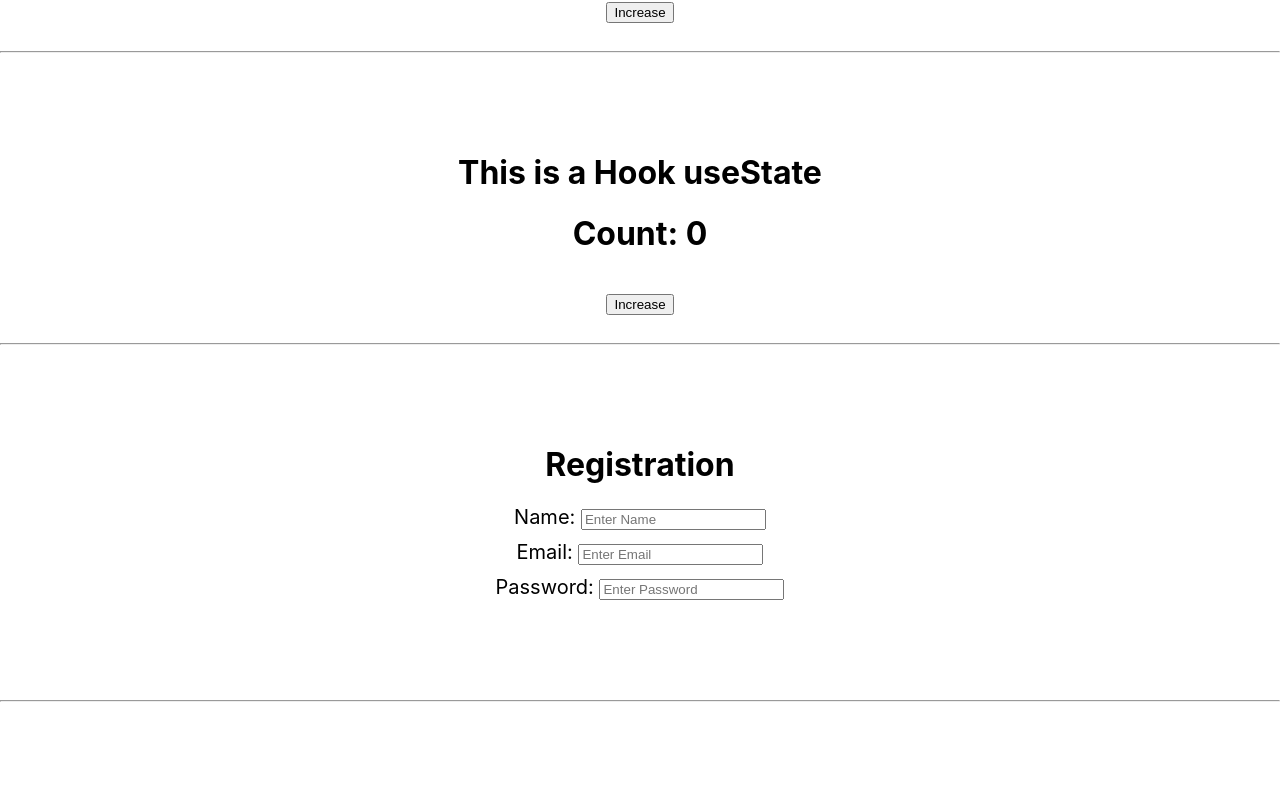
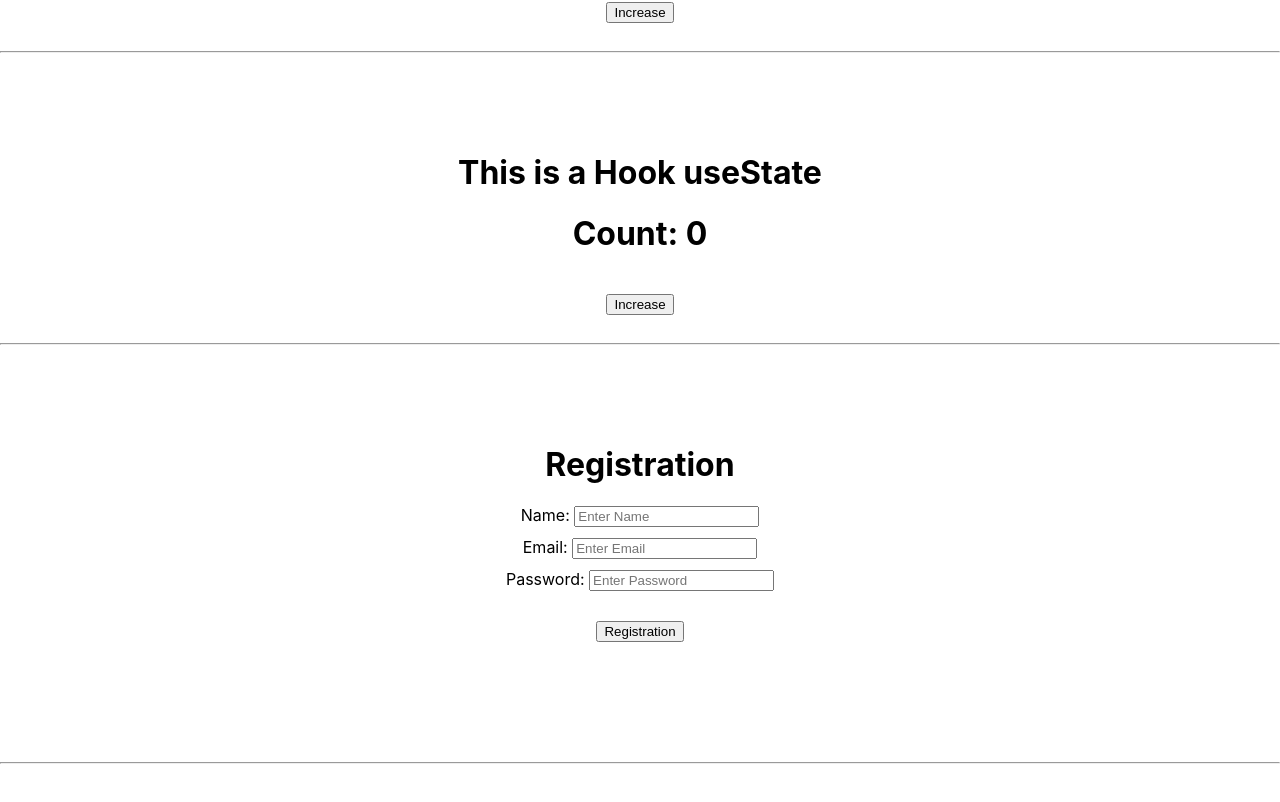
Before and after one commit to mohit838/React-Basic-Tutorial, a React (Create React App) app in the folder web-development-tutorial/: page / in a window 1280 px wide. Shown: the part 2175-2977 px from the top of the page. Built offline with nearby package versions, Linux system fonts and the light colour scheme.

Commit message:
form control

```diff
--- a/web-development-tutorial/src/component/fromControl/SubmitForm.js
+++ b/web-development-tutorial/src/component/fromControl/SubmitForm.js
@@ -1,27 +1,104 @@
-import React from 'react'
-import './style.css';
+import React, { useState } from 'react'
+// import './style.css';
+
+//Another way to create style
+import style from './style.css';
 
 export default function SubmitForm() {
+
+
+    //Another way to use {Dis-Structure}
+    const [name, setName] = useState('');
+    const [email, setEmail] = useState('');
+    const [password, setPassword] = useState('');
+
+
+    const handleNameChange = (e) => {
+        // console.log(e.target.value);
+        // Another way
+        setName(e.target.value);
+    }
+
+    const handleEmailChange = (e) => {
+        // console.log(e.target.value);
+        // Another way
+        setEmail(e.target.value);
+    }
+
+    const handlePasswordChange = (e) => {
+        // console.log(e.target.value);
+        // Another way
+        setPassword(e.target.value);
+    }
+
+    const handleSubmit = (e) => {
+        console.log('Form Is Submitted.');
+        let userInfo = {
+            Name: name,
+            Email: email,
+            password: password
+        }
+        //For ES6 This is more efficient when Left and Right side are same name
+        // let userInfo = {
+        //     name: name, then use only name,
+        //     email: email, then use only email,
+        //     password: password then use only password
+        // }
+        console.log(userInfo);
+
+        //Another way to print results
+        // console.log(name, email, password);
+        e.preventDefault();
+    }
+
+
     return (
         <div>
             <h1>Registration</h1>
-            <div className="form-control">
-                <from action="">
-                    <div className="form-design">
+            <div style={style.formGroup}>
+            {/* Another way to use style */}
+                <form action="" onSubmit={handleSubmit}>
+                    <div className="formDesign">
                         <label htmlFor="name">Name:  </label>
-                        <input type="text" name="name" id="name" placeholder="Enter Name" required></input>
+                        <input
+                        type="text"
+                        name="name"
+                        id="name"
+                        value={name}
+                        placeholder="Enter Name"
+                        onChange={handleNameChange}
+                        required></input>
                     </div>
-                    <div className="form-design">
+
+                    <div className="formDesign">
                         <label htmlFor="name">Email:  </label>
-                        <input type="text" name="email" id="email" placeholder="Enter Email" required></input>
+                        <input
+                        type="email"
+                        name="email"
+                        id="email"
+                        value={email}
+                        placeholder="Enter Email"
+                        onChange={handleEmailChange}
+                        required></input>
                     </div>
-                    <div className="form-design">
+
+                    <div className="formDesign">
                         <label htmlFor="name">Password: </label>
-                        <input type="text" name="password" id="password" placeholder="Enter Password" required></input>
+                        <input
+                        type="password"
+                        name="password"
+                        id="password"
+                        value={password}
+                        placeholder="Enter Password"
+                        onChange={handlePasswordChange}
+                        required></input>
                     </div>
-                </from>
+
+                    <div className="formDesign">
+                        <button type="submit">Registration</button>
+                    </div>
+                </form>
             </div>
-
         </div>
     )
 }
--- a/web-development-tutorial/src/component/fromControl/style.css
+++ b/web-development-tutorial/src/component/fromControl/style.css
@@ -1,7 +1,7 @@
-.form-control {
+.formGroup {
   font-size: 20px;
 }
 
-.form-design {
+.formDesign {
   margin: 10px;
 }
```
